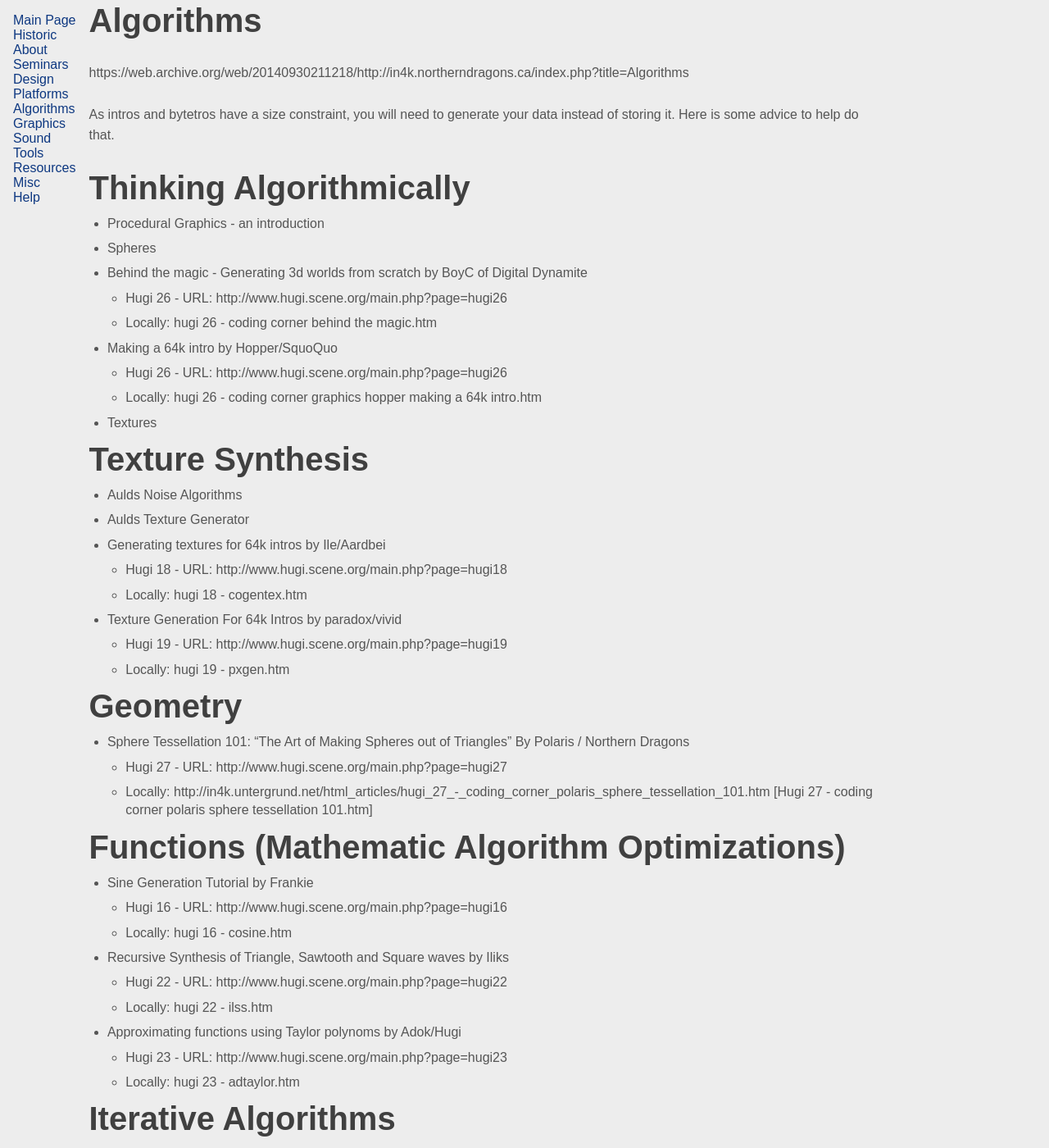
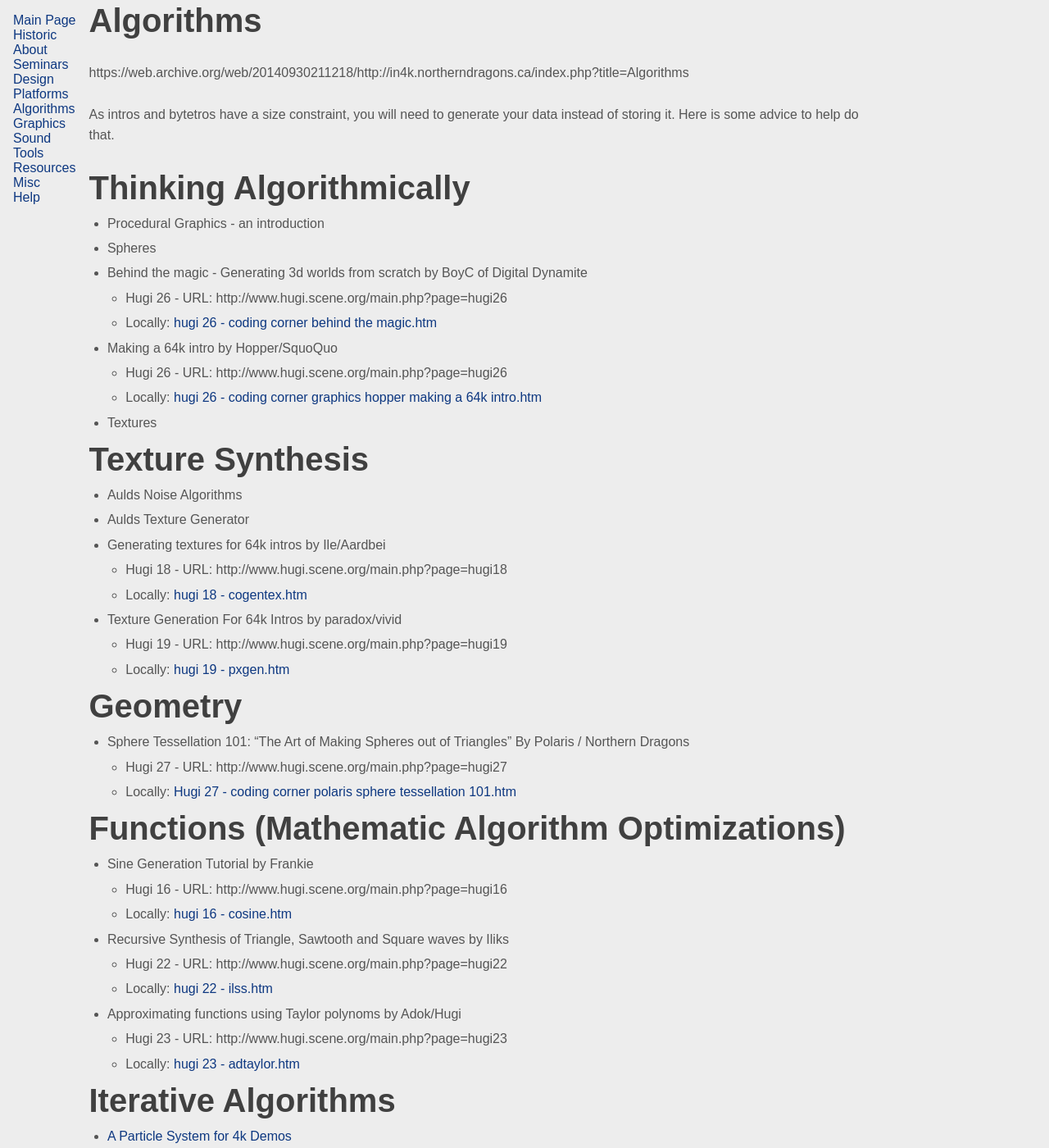
Before and after one commit to in4k/in4k.github.io, a Jekyll site: the page built from wiki/algorithms.markdown, in a window 1280 px wide and 1400 px high. Shown: the whole window at 82% size. Built offline with Jekyll 4.4.1, drawn with Linux system fonts in a browser that asks for light colours; some web fonts are replaced; some of the changed lines change nothing that is shown.

Commit message:
Update algorithms.markdown

```diff
--- a/wiki/algorithms.markdown
+++ b/wiki/algorithms.markdown
@@ -14,10 +14,10 @@ Here is some advice to help do that.
 * Spheres
 * Behind the magic - Generating 3d worlds from scratch by BoyC of Digital Dynamite
     * Hugi 26 - URL: http://www.hugi.scene.org/main.php?page=hugi26
-    * Locally: hugi 26 - coding corner behind the magic.htm
+    * Locally: [hugi 26 - coding corner behind the magic.htm]()
 * Making a 64k intro by Hopper/SquoQuo
     * Hugi 26 - URL: http://www.hugi.scene.org/main.php?page=hugi26
-    * Locally: hugi 26 - coding corner graphics hopper making a 64k intro.htm
+    * Locally: [hugi 26 - coding corner graphics hopper making a 64k intro.htm]()
 * Textures
 
 # Texture Synthesis
@@ -25,32 +25,32 @@ Here is some advice to help do that.
 * Aulds Texture Generator
 * Generating textures for 64k intros by Ile/Aardbei
     * Hugi 18 - URL: http://www.hugi.scene.org/main.php?page=hugi18
-    * Locally: hugi 18 - cogentex.htm
+    * Locally: [hugi 18 - cogentex.htm]()
 * Texture Generation For 64k Intros by paradox/vivid
     * Hugi 19 - URL: http://www.hugi.scene.org/main.php?page=hugi19
-    * Locally: hugi 19 - pxgen.htm
+    * Locally: [hugi 19 - pxgen.htm]()
 
 # Geometry
 * Sphere Tessellation 101: "The Art of Making Spheres out of Triangles" By Polaris / Northern Dragons
     * Hugi 27 - URL: http://www.hugi.scene.org/main.php?page=hugi27
-    * Locally: http://in4k.untergrund.net/html_articles/hugi_27_-_coding_corner_polaris_sphere_tessellation_101.htm [Hugi 27 - coding corner polaris sphere tessellation 101.htm]
+    * Locally: [Hugi 27 - coding corner polaris sphere tessellation 101.htm](http://in4k.untergrund.net/html_articles/hugi_27_-_coding_corner_polaris_sphere_tessellation_101.htm)
 
 # Functions (Mathematic Algorithm Optimizations)
 * Sine Generation Tutorial by Frankie
     * Hugi 16 - URL: http://www.hugi.scene.org/main.php?page=hugi16
-    * Locally: hugi 16 - cosine.htm
+    * Locally: [hugi 16 - cosine.htm]()
 * Recursive Synthesis of Triangle, Sawtooth and Square waves by Iliks
     * Hugi 22 - URL: http://www.hugi.scene.org/main.php?page=hugi22
-    * Locally: hugi 22 - ilss.htm
+    * Locally: [hugi 22 - ilss.htm]()
 * Approximating functions using Taylor polynoms by Adok/Hugi
     * Hugi 23 - URL: http://www.hugi.scene.org/main.php?page=hugi23
-    * Locally: hugi 23 - adtaylor.htm
+    * Locally: [hugi 23 - adtaylor.htm]()
 
 # Iterative Algorithms
-* A Particle System for 4k Demos
-* Creating an IFS for 4k
-* Combining IFS and Particle Systems
+* [A Particle System for 4k Demos](a-particle-system-for-4k-demos)
+* [Creating an IFS for 4k](creating-an-ifs-for-4k)
+* [Combining IFS and Particle Systems](combining-ifs-and-particle-systems)
 
 # Misc. Tricks
-* Floating point constants
-* Reading gm.dls
+* [Floating point constants](floating-point-constants)
+* [Reading gm.dls](reading-gm.dls)
```
